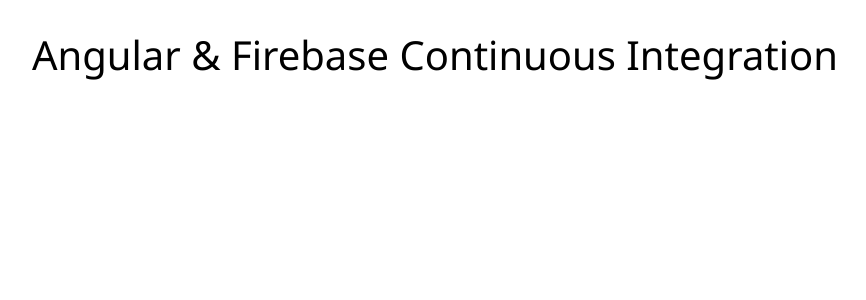
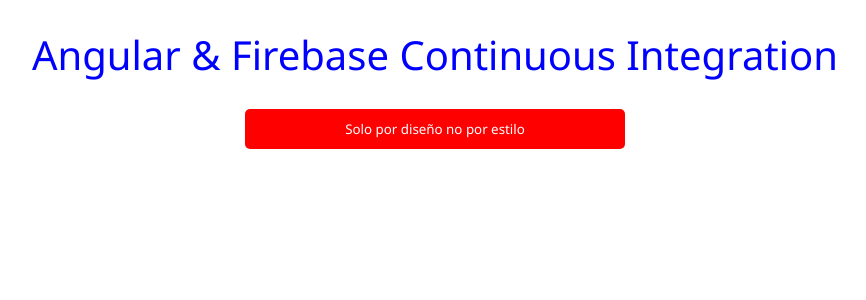
Before and after one commit to LuisAngelB/firebase-AngularIntegration, an Angular app: page / in a window 1280 px wide. Shown: the top 300 px of the page, without its empty margins (205-1071 px from the left). Built offline with nearby package versions, Linux system fonts and the light colour scheme.

Commit message:
Probando esta vez

```diff
--- a/package.json
+++ b/package.json
@@ -4,7 +4,7 @@
   "scripts": {
     "ng": "ng",
     "start": "ng serve",
-    "build": "ng build",
+    "build": "ng build --prod",
     "test": "ng test",
     "lint": "ng lint",
     "e2e": "ng e2e"
--- a/src/app/app.component.html
+++ b/src/app/app.component.html
@@ -1,5 +1,5 @@
 <div>
-  <h1 class="title">Angular & Firebase Continuous Integration</h1>
-  <!-- <button class="button">Solo por diseño no por estilo</button> -->
+  <h1 class="title2">Angular & Firebase Continuous Integration</h1>
+  <button class="button">Solo por diseño no por estilo</button>
 </div>
 <router-outlet></router-outlet>
```
Also changed, not shown: .circleci/config.yml.
